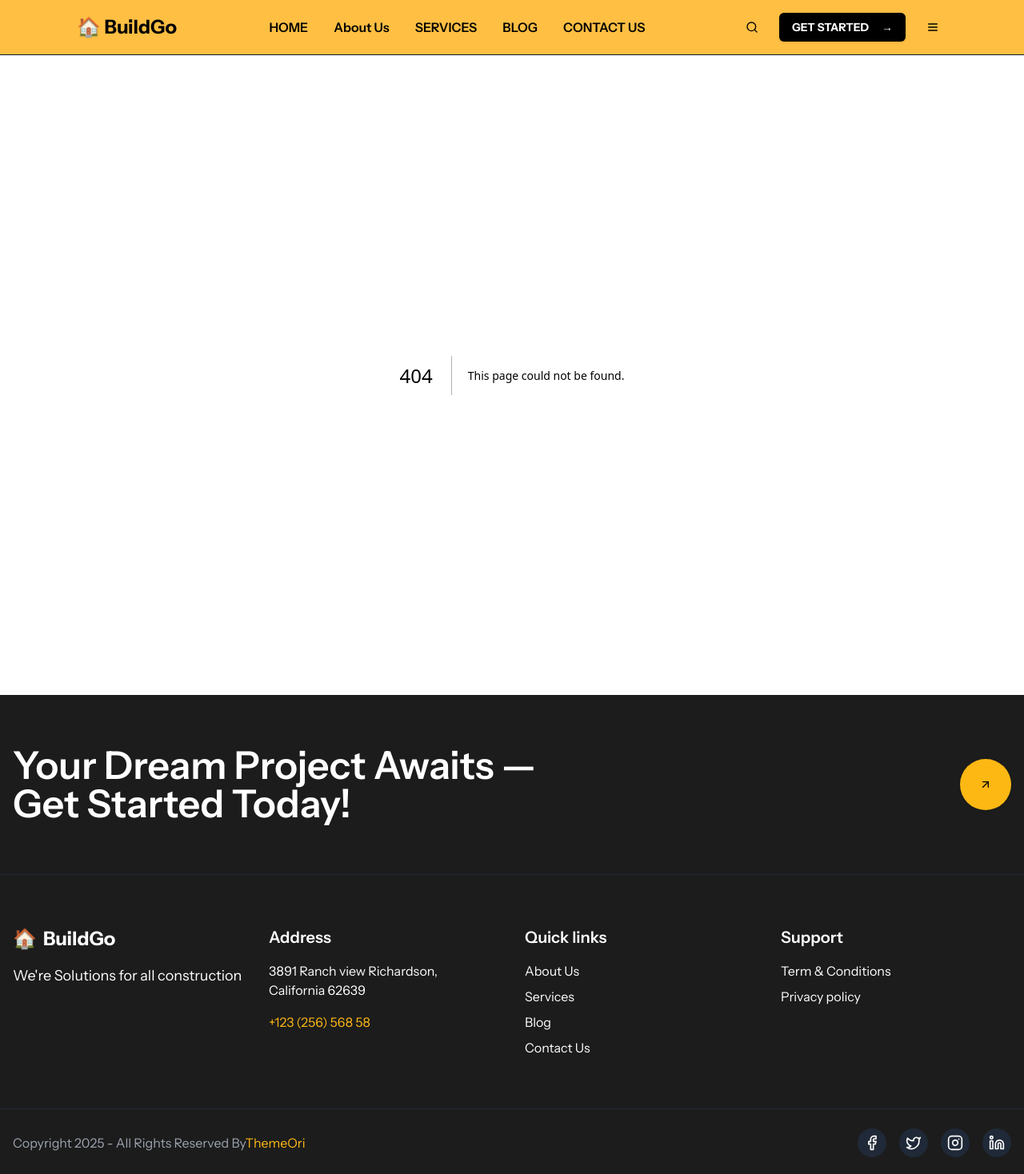
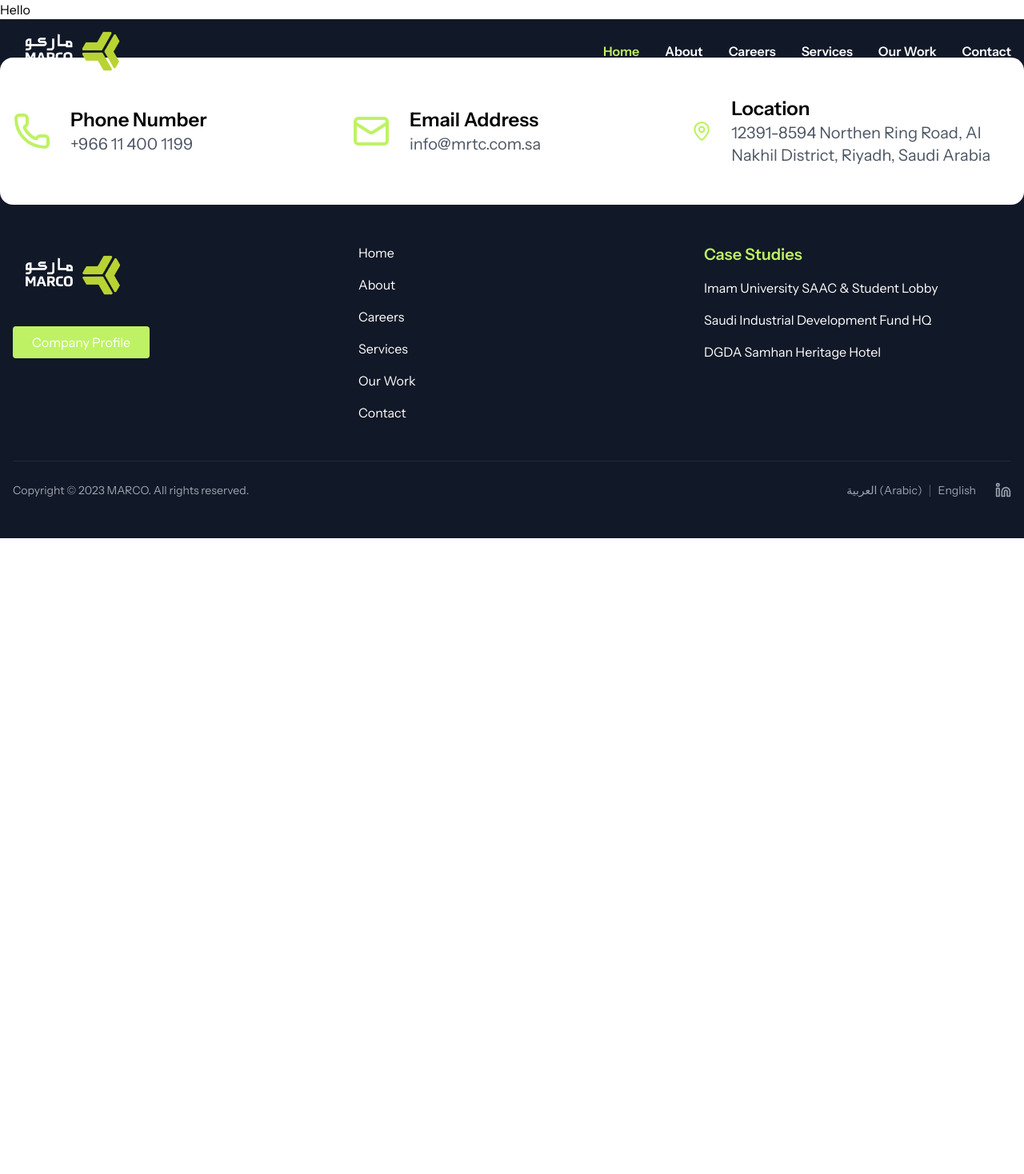
Before and after one commit to kraftonit/al-osaimi, a Next.js app: page /landing in a window 1280 px wide. Before the commit this address had no page. Shown: the top 1468 px of the page at 80% size. After the commit the page ends 800 px from the top, so only its background shows below. Built offline with nearby package versions, Linux system fonts and the light colour scheme.

Commit message:
style: design change for header and footer

```diff
--- /dev/null
+++ b/src/app/landing/page.tsx
@@ -0,0 +1,10 @@
+
+const LandingPage = () => {
+    return (
+        <>
+            <h2>Hello</h2>
+        </>
+  );
+};
+
+export default LandingPage;
--- a/src/components/HeroSection.tsx
+++ b/src/components/HeroSection.tsx
@@ -1,49 +1,44 @@
-import Image from "next/image"
-import { Avatar, AvatarFallback, AvatarImage } from "@/components/ui/avatar"
+import Image from "next/image";
+import Link from "next/link";
 
-export default function HeroSection() {
-    return (
-        <section>
-            <div className="relative py-32 z-10">
-                {/* Content */}
-                <div className="container">
-                    <div className="flex flex-col gap-8">
-                        <h1 className="text-5xl lg:text-8xl font-bold text-black leading-tight">
-                            Building Construction Solutions
-                        </h1>
+export default function Hero() {
+  return (
+    <div className="relative min-h-screen">
+      {/* Background Image */}
+      <div className="absolute inset-0 z-0">
+        <Image
+          src="/images/banner.jpg"
+          alt="Modern architectural building"
+          fill
+          className="object-cover"
+          priority
+        />
+        {/* Dark overlay */}
+        <div className="absolute inset-0 bg-black/30" />
+      </div>
 
-                        <div className="flex items-center gap-1">
-                            <div className="flex -space-x-2">
-                                <Avatar className="border-2 border-white">
-                                    <AvatarImage src="/placeholder.svg" />
-                                    <AvatarFallback>CN</AvatarFallback>
-                                </Avatar>
-                                <Avatar className="border-2 border-white">
-                                    <AvatarImage src="/placeholder.svg" />
-                                    <AvatarFallback>CN</AvatarFallback>
-                                </Avatar>
-                                <Avatar className="border-2 border-white">
-                                    <AvatarImage src="/placeholder.svg" />
-                                    <AvatarFallback>CN</AvatarFallback>
-                                </Avatar>
-                                <Avatar className="bg-zinc-900 border-2 border-white">
-                                    <AvatarFallback className="text-white">+</AvatarFallback>
-                                </Avatar>
-                            </div>
-                            <div className="ml-4">
-                                <p className="font-medium">More then 25K Clients</p>
-                                <p className="text-sm text-zinc-700">Reviews</p>
-                            </div>
-                        </div>
-                    </div>
-                </div>
-                <div className="absolute -z-10 top-0 left-0 w-full h-full overflow-hidden">
-                    <Image src="/images/banner-bg-shape.svg" alt="Wave" width={1920} height={600} className="w-full h-auto xl:max-h-[500px]" />
-                </div>
-            </div>
-            <div className="-mt-[300px] relative -z-10">
-                <Image src="/images/banner.jpg" alt="Banner" width={1920} height={1080} className="w-full h-auto" />
-            </div>
-        </section>
-    )
+      {/* Hero Content */}
+      <div className="relative z-10 container min-h-screen flex items-center">
+        <div className="max-w-4xl">
+          <h1 className="text-4xl md:text-6xl font-bold text-white mb-6 leading-tight">
+            WHEN SUCCESS IS
+            <br />
+            IMPERATIVE,
+            <br />
+            MARCO DELIVERS
+          </h1>
+          <p className="text-xl md:text-2xl text-white/90 mb-8 max-w-2xl">
+            Guiding Your Project to Success With a Hands-on Approach and Focused
+            Attention to Every Detail
+          </p>
+          <Link
+            href="/our-work"
+            className="inline-block bg-lime-300 text-white px-8 py-3 rounded hover:bg-[#d8e701] transition-colors text-lg font-medium"
+          >
+            See Our Work
+          </Link>
+        </div>
+      </div>
+    </div>
+  );
 }
--- a/src/components/global/Footer.tsx
+++ b/src/components/global/Footer.tsx
@@ -1,101 +1,158 @@
-import { Button } from "@/components/ui/button"
-import { ArrowUpRight, Facebook, Instagram, Linkedin, Twitter } from "lucide-react"
-import Link from "next/link"
+import { Linkedin, Mail, MapPin, Phone } from "lucide-react";
+import Image from "next/image";
+import Link from "next/link";
 
 export default function Footer() {
   return (
-    <footer className="bg-[#1C1C1C] text-white">
-      {/* Top CTA Section */}
-      <div className="container mx-auto px-4 py-16 flex justify-between items-center border-b border-gray-800">
-        <h2 className="text-4xl md:text-5xl font-semibold max-w-2xl">
-          Your Dream Project Awaits —<br />
-          Get Started Today!
-        </h2>
-        <Button size="lg" className="bg-[#FDB813] hover:bg-[#FDB813]/90 rounded-full w-16 h-16">
-          <ArrowUpRight className="h-6 w-6 text-black" />
-        </Button>
+    <footer className="bg-gray-900 pt-12">
+      {/* Contact Info Bar */}
+      <div className="container mx-auto bg-white rounded-2xl py-12 px-4 grid grid-cols-1 md:grid-cols-3 gap-6">
+        <div className="flex items-center gap-6">
+          <Phone className="text-lime-300 size-12" />
+          <div>
+            <p className="text-black font-semibold text-2xl">Phone Number</p>
+            <p className="text-gray-600 text-xl">+966 11 400 1199</p>
+          </div>
+        </div>
+        <div className="flex items-center gap-6">
+          <Mail className="text-lime-300 size-12" />
+          <div>
+            <p className="text-black font-semibold text-2xl">Email Address</p>
+            <p className="text-gray-600 text-xl">info@mrtc.com.sa</p>
+          </div>
+        </div>
+        <div className="flex items-center gap-6">
+          <MapPin className="text-lime-300 size-12" />
+          <div>
+            <p className="text-black font-semibold text-2xl">Location</p>
+            <p className="text-gray-600 text-xl">
+              12391-8594 Northen Ring Road, Al Nakhil District, Riyadh, Saudi
+              Arabia
+            </p>
+          </div>
+        </div>
       </div>
 
-      {/* Main Footer Content */}
-      <div className="container mx-auto px-4 py-16 grid grid-cols-1 md:grid-cols-2 lg:grid-cols-4 gap-8">
-        {/* Brand Column */}
-        <div className="space-y-4">
-          <div className="flex items-center gap-2 text-2xl font-bold">
-            <div className="text-[#FDB813]">🏠</div>
-            BuildGo
-          </div>
-          <p className="text-lg">We&apos;re Solutions for all construction</p>
-        </div>
-
-        {/* Address Column */}
-        <div>
-          <h3 className="text-xl font-semibold mb-4">Address</h3>
-          <p className="mb-4">
-            3891 Ranch view Richardson,
-            <br />
-            California 62639
-          </p>
-          <Link href="tel:+123256568558" className="text-[#FDB813] hover:underline">
-            +123 (256) 568 58
+      {/* Main Footer */}
+      <div className="container px-4 py-12 text-white">
+        <div className="grid grid-cols-1 md:grid-cols-3 gap-12">
+          {/* Logo Section */}
+          <div className="flex flex-col items-start">
+            <Image
+              src="/images/logo.png"
+              alt="MARCO Logo"
+              width={150}
+              height={50}
+              className="mb-6"
+            />
+            <Link
+              href="/company-profile"
+              className="bg-lime-300 text-white px-6 py-2 rounded hover:bg-[#a8b301] transition-colors"
+            >
+              Company Profile
             </Link>
           </div>
 
-        {/* Quick Links Column */}
-        <div>
-          <h3 className="text-xl font-semibold mb-4">Quick links</h3>
-          <div className="space-y-2">
-            <Link href="#" className="block hover:text-[#FDB813]">
-              About Us
+          {/* Navigation Links */}
+          <div className="space-y-4">
+            <Link
+              href="/"
+              className="block hover:text-lime-300 transition-colors"
+            >
+              Home
             </Link>
-            <Link href="#" className="block hover:text-[#FDB813]">
+            <Link
+              href="/about"
+              className="block hover:text-lime-300 transition-colors"
+            >
+              About
+            </Link>
+            <Link
+              href="/careers"
+              className="block hover:text-lime-300 transition-colors"
+            >
+              Careers
+            </Link>
+            <Link
+              href="/services"
+              className="block hover:text-lime-300 transition-colors"
+            >
               Services
             </Link>
-            <Link href="#" className="block hover:text-[#FDB813]">
-              Blog
+            <Link
+              href="/our-work"
+              className="block hover:text-lime-300 transition-colors"
+            >
+              Our Work
             </Link>
-            <Link href="#" className="block hover:text-[#FDB813]">
-              Contact Us
+            <Link
+              href="/contact"
+              className="block hover:text-lime-300 transition-colors"
+            >
+              Contact
             </Link>
           </div>
-        </div>
 
-        {/* Support Column */}
+          {/* Case Studies */}
           <div>
-          <h3 className="text-xl font-semibold mb-4">Support</h3>
-          <div className="space-y-2">
-            <Link href="#" className="block hover:text-[#FDB813]">
-              Term & Conditions
+            <h3 className="text-lime-300 text-xl font-semibold mb-4">
+              Case Studies
+            </h3>
+            <div className="space-y-4">
+              <Link
+                href="/case-studies/imam-university"
+                className="block hover:text-lime-300 transition-colors"
+              >
+                Imam University SAAC & Student Lobby
               </Link>
-            <Link href="#" className="block hover:text-[#FDB813]">
-              Privacy policy
+              <Link
+                href="/case-studies/sidf"
+                className="block hover:text-lime-300 transition-colors"
+              >
+                Saudi Industrial Development Fund HQ
+              </Link>
+              <Link
+                href="/case-studies/dgda"
+                className="block hover:text-lime-300 transition-colors"
+              >
+                DGDA Samhan Heritage Hotel
               </Link>
             </div>
           </div>
         </div>
 
-      {/* Bottom Bar */}
-      <div className="container mx-auto px-4 py-6 border-t border-gray-800 flex flex-col md:flex-row justify-between items-center gap-4">
-        <p className="text-gray-400">
-          Copyright 2025 - All Rights Reserved By
-          <Link href="#" className="text-[#FDB813] hover:underline">
-            ThemeOri
+        {/* Footer Bottom */}
+        <div className="mt-12 pt-6 border-t border-gray-800 flex flex-col md:flex-row justify-between items-center gap-4">
+          <p className="text-sm text-gray-400">
+            Copyright © 2023 MARCO. All rights reserved.
+          </p>
+
+          <div className="flex items-center gap-6">
+            <div className="flex items-center gap-2">
+              <Link
+                href="/ar"
+                className="text-sm text-gray-400 hover:text-lime-300"
+              >
+                العربية (Arabic)
               </Link>
-        </p>
-        <div className="flex gap-4">
-          <Link href="#" className="p-2 rounded-full bg-gray-800 hover:bg-gray-700">
-            <Facebook className="h-5 w-5" />
+              <span className="text-gray-600">|</span>
+              <Link
+                href="/en"
+                className="text-sm text-gray-400 hover:text-lime-300"
+              >
+                English
               </Link>
-          <Link href="#" className="p-2 rounded-full bg-gray-800 hover:bg-gray-700">
-            <Twitter className="h-5 w-5" />
-          </Link>
-          <Link href="#" className="p-2 rounded-full bg-gray-800 hover:bg-gray-700">
-            <Instagram className="h-5 w-5" />
-          </Link>
-          <Link href="#" className="p-2 rounded-full bg-gray-800 hover:bg-gray-700">
+            </div>
+            <Link
+              href="https://linkedin.com"
+              className="text-gray-400 hover:text-lime-300"
+            >
               <Linkedin className="h-5 w-5" />
+              <span className="sr-only">LinkedIn</span>
             </Link>
           </div>
         </div>
+      </div>
     </footer>
-  )
+  );
 }
--- a/src/components/global/Header.tsx
+++ b/src/components/global/Header.tsx
@@ -1,47 +1,59 @@
+import Image from "next/image";
 import Link from "next/link";
-import { Search, Menu } from "lucide-react";
-import { Button } from "@/components/ui/button";
 
 export default function Header() {
   return (
-    <header className="mx-auto px-4 py-4 relative z-10 bg-primary border-b border-gray-900">
-      <nav className="container flex items-center justify-between">
-        <div className="flex items-center gap-2">
-          <Link href="/" className="text-2xl font-bold">
-            🏠 BuildGo
+    <header className="fixed top-0 start-0 w-full h-auto z-50">
+      <nav className="container mx-auto px-4 py-6 flex items-center justify-between">
+        <Link href="/" className="flex items-center">
+          <Image
+            src="/images/logo.png"
+            alt="MARCO Logo"
+            width={250}
+            height={80}
+            className="w-auto h-20"
+          />
         </Link>
-        </div>
+
         <div className="hidden md:flex items-center gap-8">
-                    <Link href="/" className="font-semibold hover:text-amber-900">
-                        HOME
+          <Link
+            href="/"
+            className="text-lime-300 hover:text-[#d8e701] font-semibold transition-colors"
+          >
+            Home
           </Link>
-                    <Link href="/about-us" className="font-semibold hover:text-amber-900">
-                        About Us
+          <Link
+            href="/about"
+            className="text-white hover:text-lime-300 font-semibold transition-colors"
+          >
+            About
           </Link>
-                    <Link href="/services" className="font-semibold hover:text-amber-900">
-                        SERVICES
+          <Link
+            href="/careers"
+            className="text-white hover:text-lime-300 font-semibold transition-colors"
+          >
+            Careers
           </Link>
-                    <Link href="/blog" className="font-semibold hover:text-amber-900">
-                        BLOG
+          <Link
+            href="/services"
+            className="text-white hover:text-lime-300 font-semibold transition-colors"
+          >
+            Services
           </Link>
-                    <Link href="/contact" className="font-semibold hover:text-amber-900">
-                        CONTACT US
+          <Link
+            href="/our-work"
+            className="text-white hover:text-lime-300 font-semibold transition-colors"
+          >
+            Our Work
           </Link>
-                </div>
-
-                <div className="flex items-center gap-4">
-                    <Button variant="ghost" size="icon">
-                        <Search className="h-5 w-5" />
-                    </Button>
-                    <Button className="hidden py-3 md:flex rounded-md font-bold bg-black text-white hover:bg-white hover:text-black">
-                        GET STARTED
-                        <span className="ml-2">→</span>
-                    </Button>
-                    <Button variant="ghost" size="icon" className="">
-                        <Menu className="h-5 w-5" />
-                    </Button>
+          <Link
+            href="/contact"
+            className="text-white hover:text-lime-300 font-semibold transition-colors"
+          >
+            Contact
+          </Link>
         </div>
       </nav>
     </header>
-    )
+  );
 }
```
Also changed, not shown: public/images/logo.png (added). Lines whose indentation alone changed are shown as unchanged.
